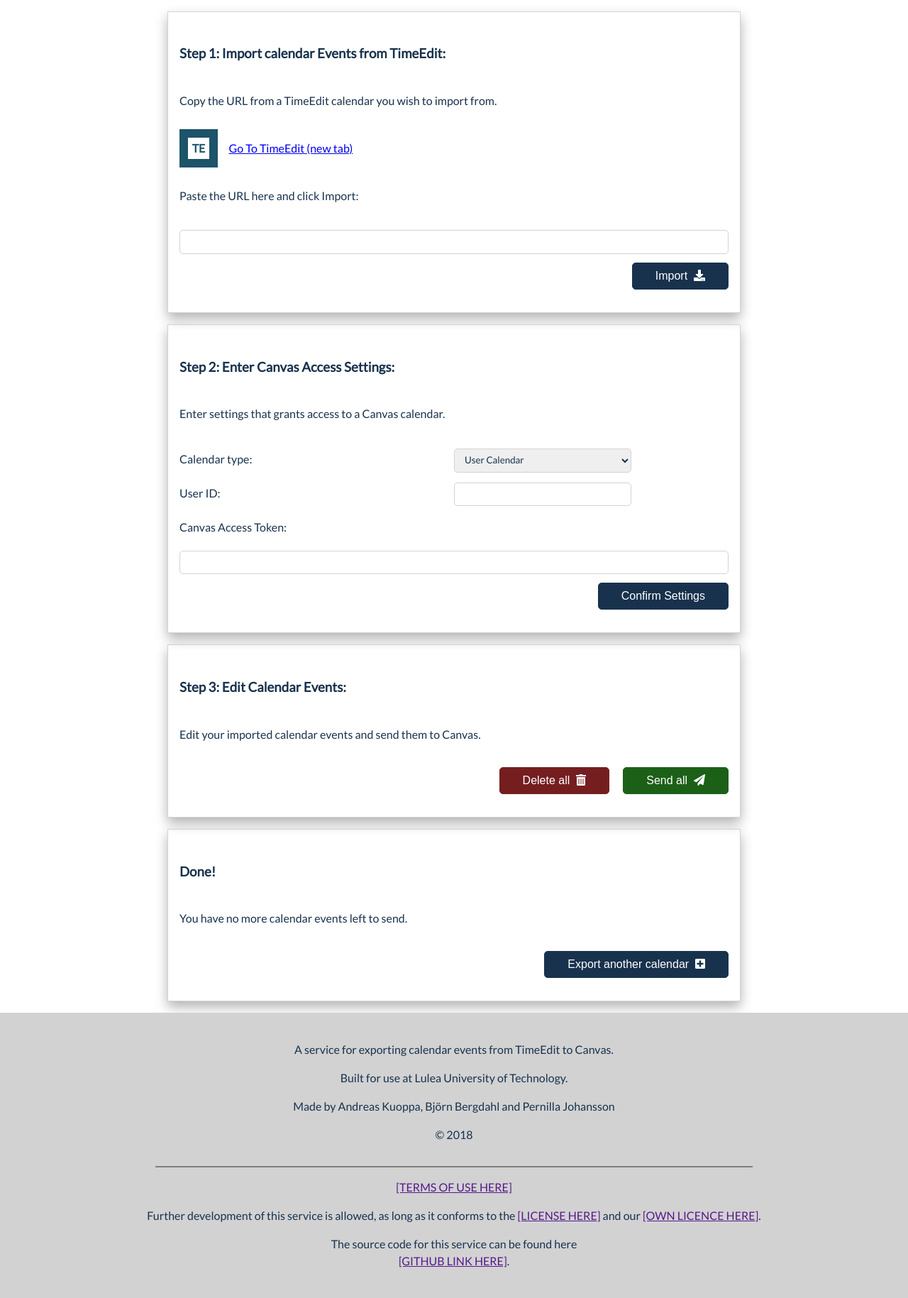
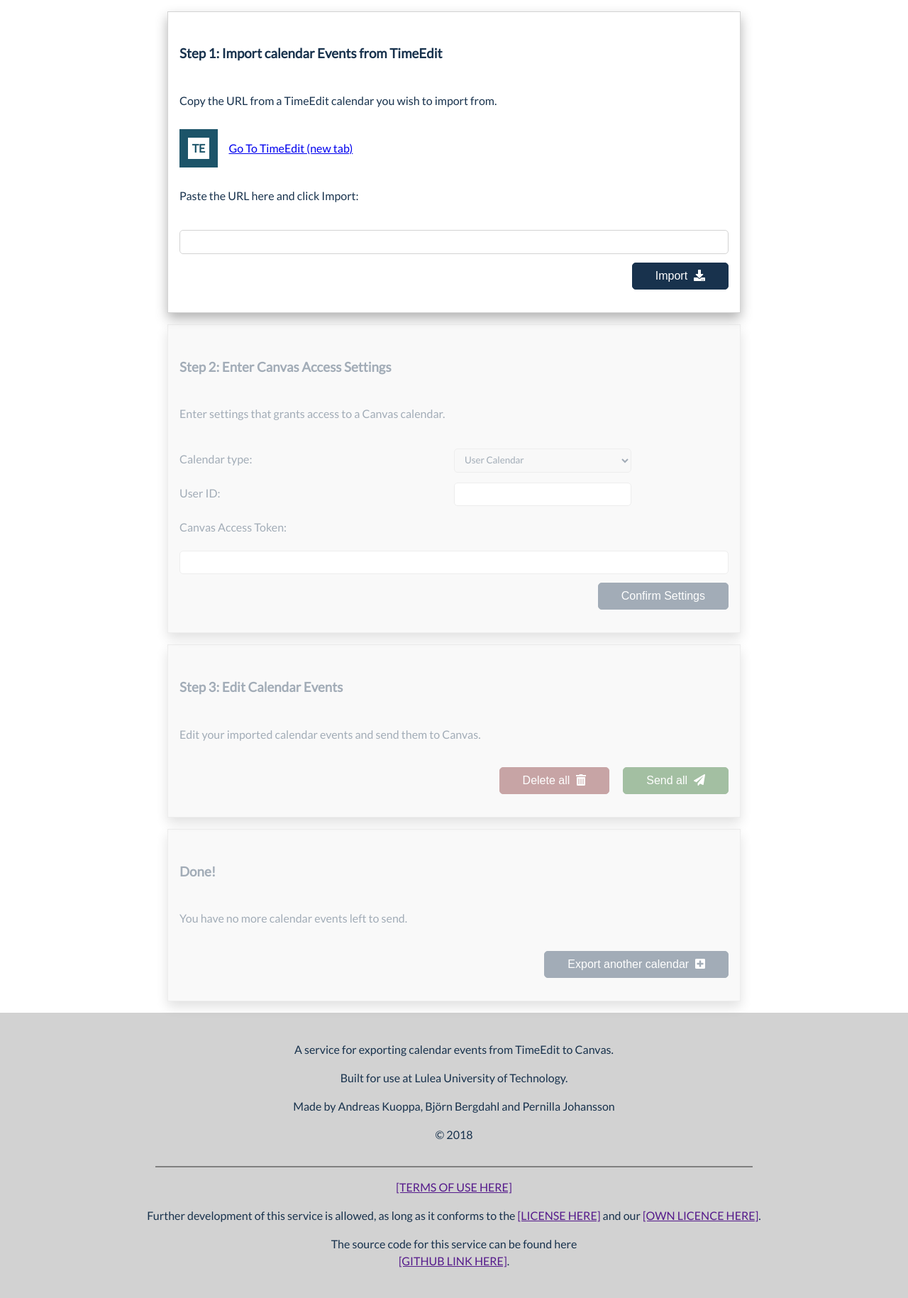
Before and after one commit to BjornBergdahl/TimeEdit-to-Canvas-Exporter, a PHP site: page / in a window 1280 px wide. Shown: the part 128-1957 px from the top of the page at 71% size. Run offline with PHP 8.4, Linux system fonts and the light colour scheme; some libraries are stand-ins or nearby versions.

Commit message:
Can import from UI

```diff
--- a/index.html
+++ b/index.html
@@ -33,8 +33,8 @@
 	<div class="centerWrapper">
 		<main>
 
-			<div class="card">
-				<h3>Step 1: Import calendar Events from TimeEdit:</h3>
+			<div id="first" class="card">
+				<h3>Step 1: Import calendar Events from TimeEdit</h3>
 
 				<p>Copy the URL from a TimeEdit calendar you wish to import from.</p>
 
@@ -48,20 +48,20 @@
 				<p>Paste the URL here and click Import:</p>
 
 				<form>
-					<input type="text" name="link" class="fullWidth">
+					<input id="calendarURL" type="text" name="link" class="fullWidth">
 					<div class="container">
 			  			<span class="lock"></span>
 			  		</div>
 				</form>
 
 				<div class="buttonWrapper">
-					<button id="importButton" class="blueButton">Import&nbsp;&nbsp;<i class="fas fa-download"></i></button>
+					<button id="importButton" onclick="importCalendar()" class="blueButton">Import&nbsp;&nbsp;<i class="fas fa-download"></i></button>
 				</div>
 			</div>
 
 
-			<div class="card">
-				<h3>Step 2: Enter Canvas Access Settings:</h3>
+			<div id="second" class="card">
+				<h3>Step 2: Enter Canvas Access Settings</h3>
 
 				<p>Enter settings that grants access to a Canvas calendar.</p>
 
@@ -127,8 +127,8 @@
 				</div>
 			</div>
 
-			<div class="card">
-				<h3>Step 3: Edit Calendar Events:</h3>
+			<div id="third" class="card">
+				<h3>Step 3: Edit Calendar Events</h3>
 
 				<p>Edit your imported calendar events and send them to Canvas.</p>
 
@@ -140,7 +140,7 @@
 				</div>
 			</div>
 
-			<div class="card">
+			<div id="fourth" class="card">
 				<h3>Done!</h3>
 
 				<p>You have no more calendar events left to send.</p>
--- a/scripts.js
+++ b/scripts.js
@@ -1,6 +1,29 @@
 $(".course").hide();
-loadFile("https://cloud.timeedit.net/ltu/web/schedule1/ri167XQQ505Z50Qv8Q093gZ6y5Y320976Y75Y.json", createEvents, "New message!\n\n");
+displayStep("first");
 
+function displayStep(step) {
+  O('first').classList.add("sunken");
+  O('second').classList.add("sunken");
+  O('third').classList.add("sunken");
+  O('fourth').classList.add("sunken");
+
+  O(step).classList.add("card");
+  O(step).classList.remove("sunken");
+}
+
+function importCalendar() {
+  var URL = O("calendarURL").value;
+  // If URL is .html, changes extension to .json
+  if (URL.slice(-5) === ".html") {
+    URL = URL.substring(0, URL.length - 5);
+    URL = URL + ".json";
+  }
+  loadFile(URL, createEvents, "New message!\n\n");
+}
+
+function confirmSettings() {
+
+}
 
 function makeEventsClickable() {
   var coll = document.getElementsByClassName("eventHeader");
@@ -24,6 +47,10 @@ function createEvents(message) {
     console.log(message + this.responseText);
 
     var obj = JSON.parse(this.responseText);
+
+    if (this.responseText != null) {
+      displayStep('second');
+    }
 
     var courses = obj.reservations;
 
@@ -52,6 +79,8 @@ function createEvents(message) {
     }
 
     makeEventsClickable();
+
+    alert(courses.length + " Calendar Events imported!")
 }
 
 function hideIrrelevant() {
@@ -163,6 +192,7 @@ function xhrSuccess() {
 
 function xhrError() {
     console.error(this.statusText);
+    alert("URL could not be loaded");
 }
 
 function loadFile(url, callback /*, opt_arg1, opt_arg2, ... */) {
--- a/styles.css
+++ b/styles.css
@@ -56,6 +56,9 @@ input, select, textarea {
 input, select {
 	width: 100%;
 	max-width: 250px;
+}
+option {
+	font-size: 1.25em;
 }
 input, select, textarea {
 	-webkit-box-sizing: border-box; /* Safari/Chrome, other WebKit */
@@ -179,4 +182,5 @@ button {
 	border: 1px solid lightgrey;
 	padding: 1em;
 	background: #F2F2F2;
+	/*display: none;*/ /* REMOVE IF YOU WANT ALL STEPS TO SHOW */
 }
```
